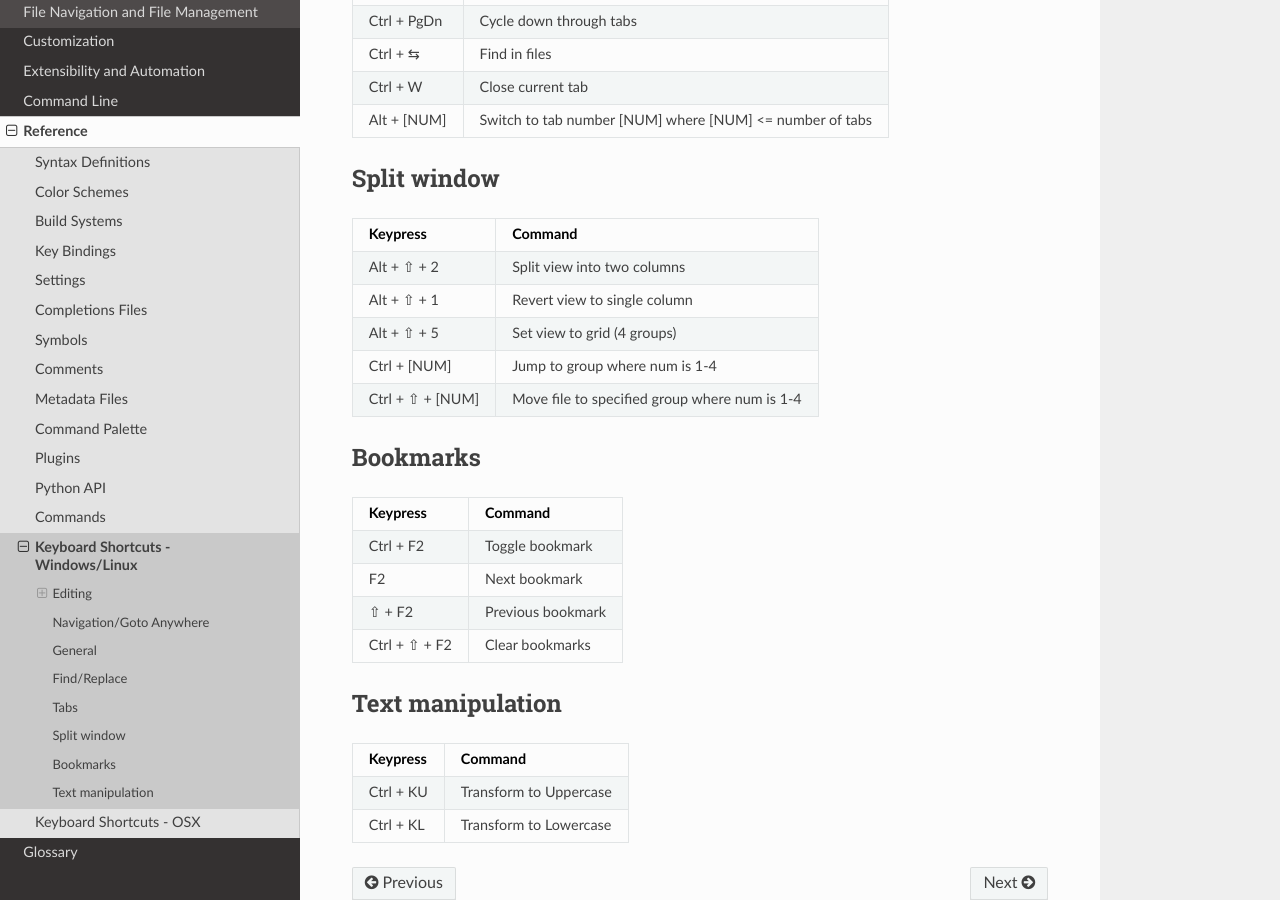
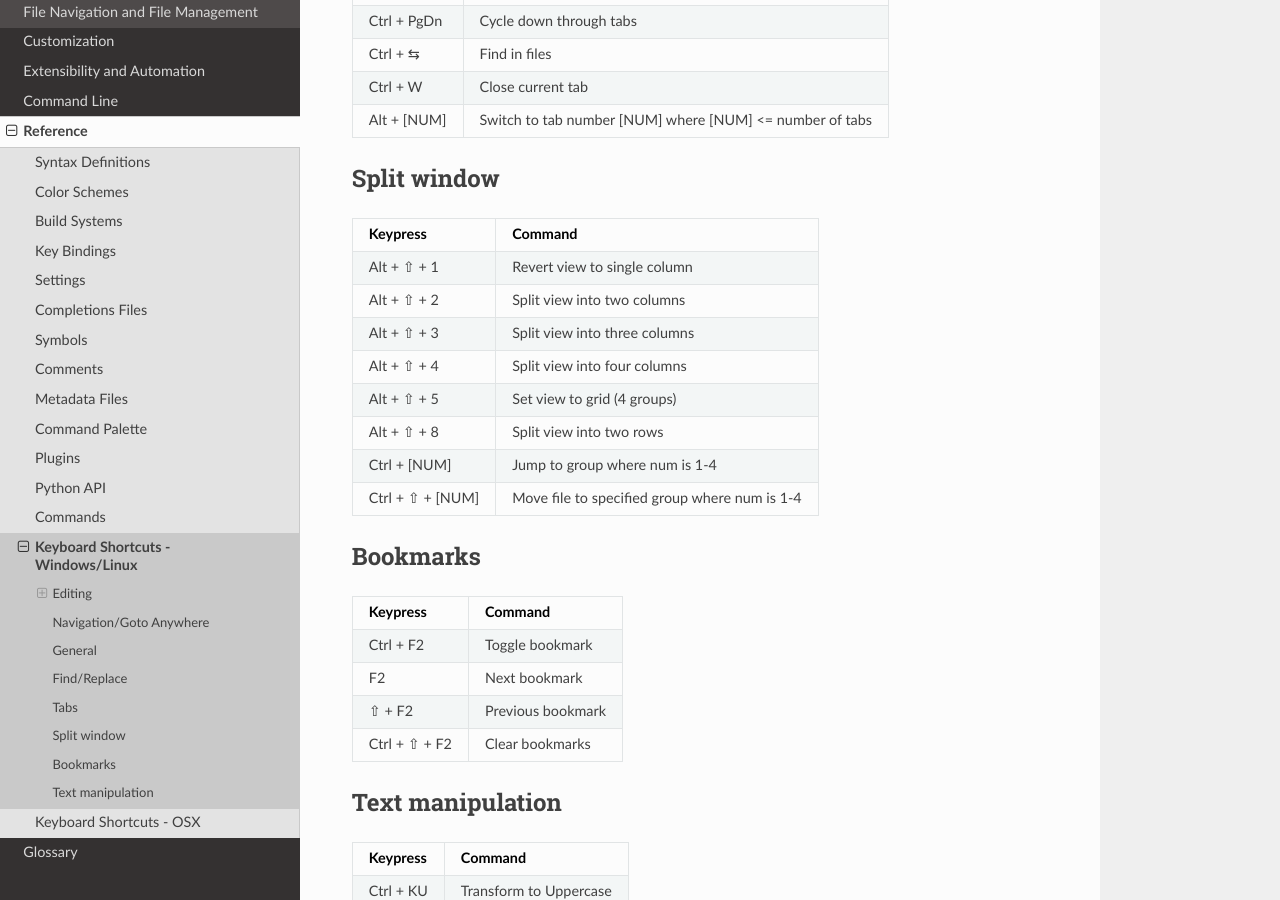
Before and after one commit to guillermooo/sublime-undocs, a Sphinx documentation site: the page built from source/reference/keyboard_shortcuts_win.rst, in a window 1280 px wide and 900 px high, scrolled down 2271 px. Built offline with Sphinx 7.4.7 and the Read the Docs theme 2.0.0, drawn with Linux system fonts in a browser that asks for light colours.

Commit message:
add missing split shortkeys

```diff
--- a/source/reference/keyboard_shortcuts_win.rst
+++ b/source/reference/keyboard_shortcuts_win.rst
@@ -145,11 +145,17 @@ Split window
 +-----------------+-----------------------------------------------------------+
 | Keypress        | Command                                                   |
 +=================+===========================================================+
+| Alt + ⇧ + 1     | Revert view to single column                              |
++-----------------+-----------------------------------------------------------+
 | Alt + ⇧ + 2     | Split view into two columns                               |
 +-----------------+-----------------------------------------------------------+
-| Alt + ⇧ + 1     | Revert view to single column                              |
+| Alt + ⇧ + 3     | Split view into three columns                             |
++-----------------+-----------------------------------------------------------+
+| Alt + ⇧ + 4     | Split view into four columns                              |
 +-----------------+-----------------------------------------------------------+
 | Alt + ⇧ + 5     | Set view to grid (4 groups)                               |
++-----------------+-----------------------------------------------------------+
+| Alt + ⇧ + 8     | Split view into two rows                                  |
 +-----------------+-----------------------------------------------------------+
 | Ctrl + [NUM]    | Jump to group where num is 1-4                            |
 +-----------------+-----------------------------------------------------------+
```
